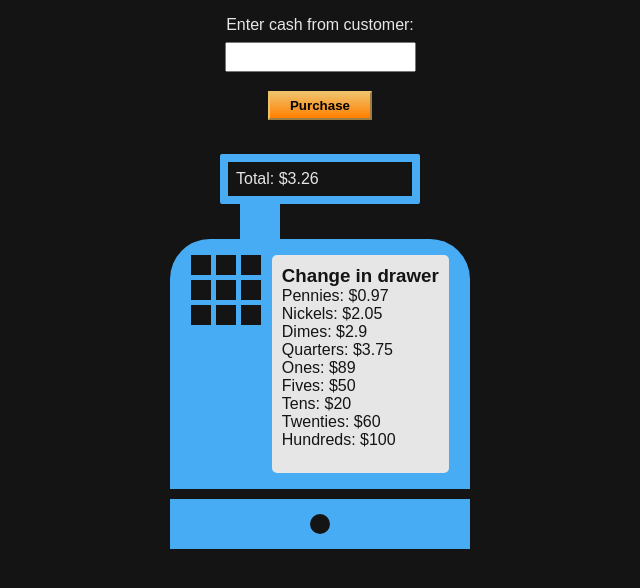
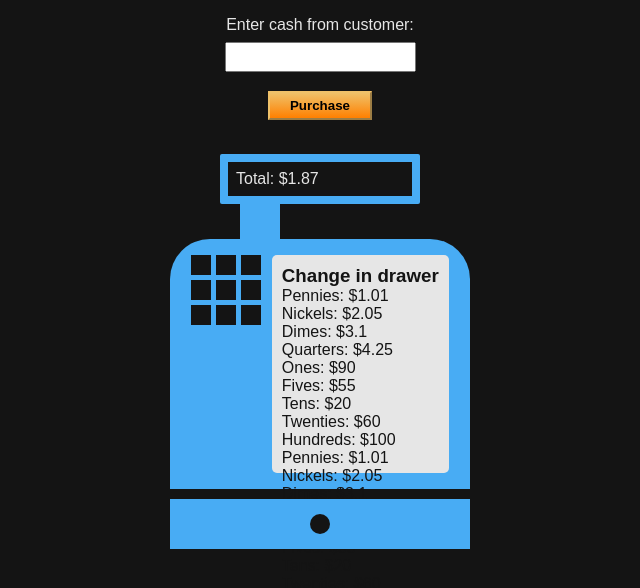
Before and after one commit to QingjieShen/cash-register, a plain HTML site: page index.html in a window 1280 px wide. Both pictures are taken after a click on the button "Purchase". Shown: the part 100-688 px from the top of the page, without its empty margins (320-960 px from the left). Drawn offline with Linux system fonts and the light colour scheme.

Commit message:
adds price and change in drawer display function

```diff
--- a/index.html
+++ b/index.html
@@ -18,7 +18,7 @@
         </div>
         <div class="cash-drawer">
             <div class="screen">
-                <p>Total: $3.26</p>
+                <p>Total: $00.00</p>
             </div>
             <div class="connector"></div>
             <div class="body">
@@ -35,15 +35,6 @@
                 </div>
                 <div class="change-info">
                     <h3>Change in drawer</h3>
-                    <p>Pennies: $0.97</p>
-                    <p>Nickels: $2.05</p>
-                    <p>Dimes: $2.9</p>
-                    <p>Quarters: $3.75</p>
-                    <p>Ones: $89</p>
-                    <p>Fives: $50</p>
-                    <p>Tens: $20</p>
-                    <p>Twenties: $60</p>
-                    <p>Hundreds: $100</p>
                 </div>
             </div>
             <div class="drawer-locker">
--- a/main.js
+++ b/main.js
@@ -1,5 +1,7 @@
 const cash = document.getElementById("cash");
 const purchaseBtn = document.getElementById("purchase-btn");
+const cashDrawerScreen = document.querySelector(".screen");
+const changeInfo = document.querySelector(".change-info");
 const cashDrawerStatus = [
     "Status: INSUFFICIENT_FUNDS",
     "Status: CLOSED",
@@ -16,6 +18,17 @@ const currencyUnit = [
     ["TWENTY", 20],
     ["ONE HUNDRED", 100]
 ];
+const currencyToDisplay = [
+    ["PENNY", "Pennies"],
+    ["NICKLE", "Nickels"],
+    ["DIME", "Dimes"],
+    ["QUARTER", "Quarters"],
+    ["ONE", "Ones"],
+    ["FIVE", "Fives"],
+    ["TEN", "Tens"],
+    ["TWENTY", "Twenties"],
+    ["ONE HUNDRED", "Hundreds"]
+]
 
 let price = 1.87;
 let cid = [
@@ -30,8 +43,31 @@ let cid = [
     ["ONE HUNDRED", 100]
 ];
 
+// display the price which customer need to pay
+const showTotalPrice = (price) => {
+    cashDrawerScreen.innerHTML = `<p>Total: $${price}</p>`;
+}
+
+// shows and updates the change in the drawer
+const showCID = () => {
+    let changeInDrawer = [];
+    for (let i = 0; i < cid.length; i++) {
+        for(let j = 0; j < currencyToDisplay.length; j++) {
+            if (cid[i][0] === currencyToDisplay[j][0]) {
+                changeInDrawer.push([currencyToDisplay[j][1], cid[i][1]])
+            }
+        }
+    }
+    changeInDrawer.forEach((el) => {
+        changeInfo.innerHTML += `<p>${el[0]}: $${el[1]}</p>`
+    })
+}
+
+
 // The main function, used to calculate the change result
 const change = () =>{
+    // refresh the change in drawer
+    showCID();
     // if the money customer gave is less than the price due, give an alert
 
     // if the money customer gave is equal to the price due, just take the money and add the money to cash drwer
@@ -42,6 +78,12 @@ const change = () =>{
 // exchange function used to check if we can return the exact change.
 
 
+// load the total price when loading the html page
+document.addEventListener("DOMContentLoaded", () => {
+    cashDrawerScreen.innerHTML = `<p>Total: $${price}</p>`;
+    showCID(cid);
+ });
+
 // detect user click event or press "Enter" after typing the number
 purchaseBtn.addEventListener("click", change)
 cash.addEventListener("keydown", (e) => {
```
